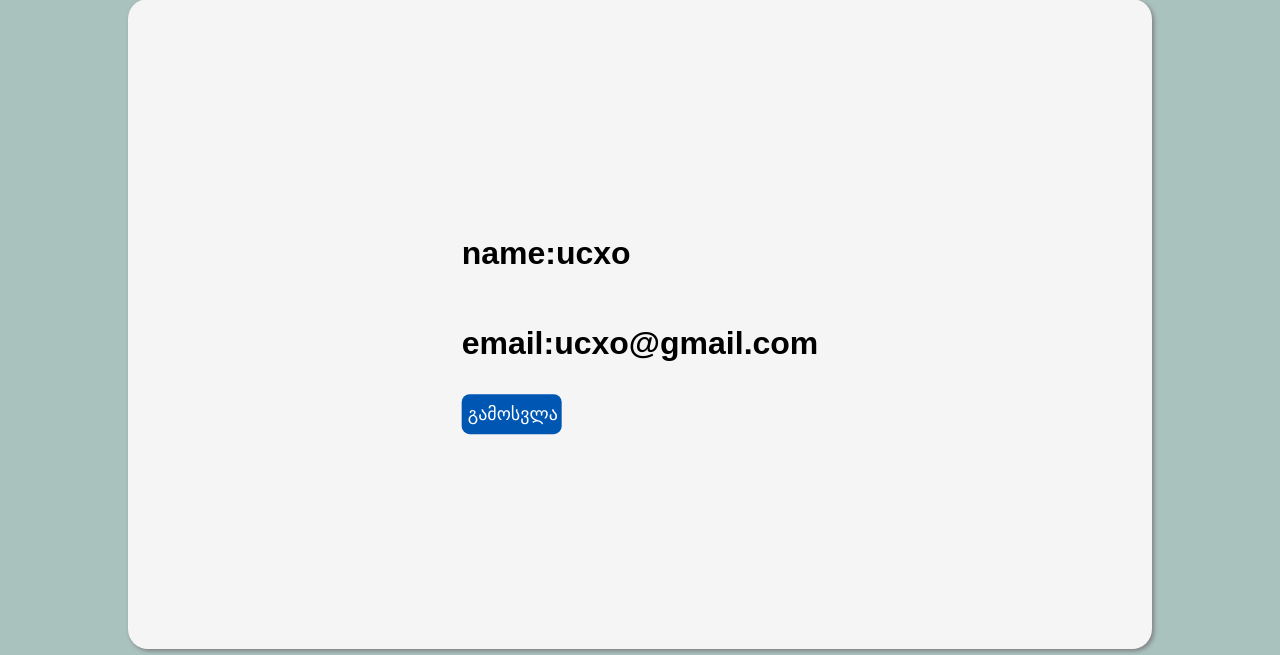
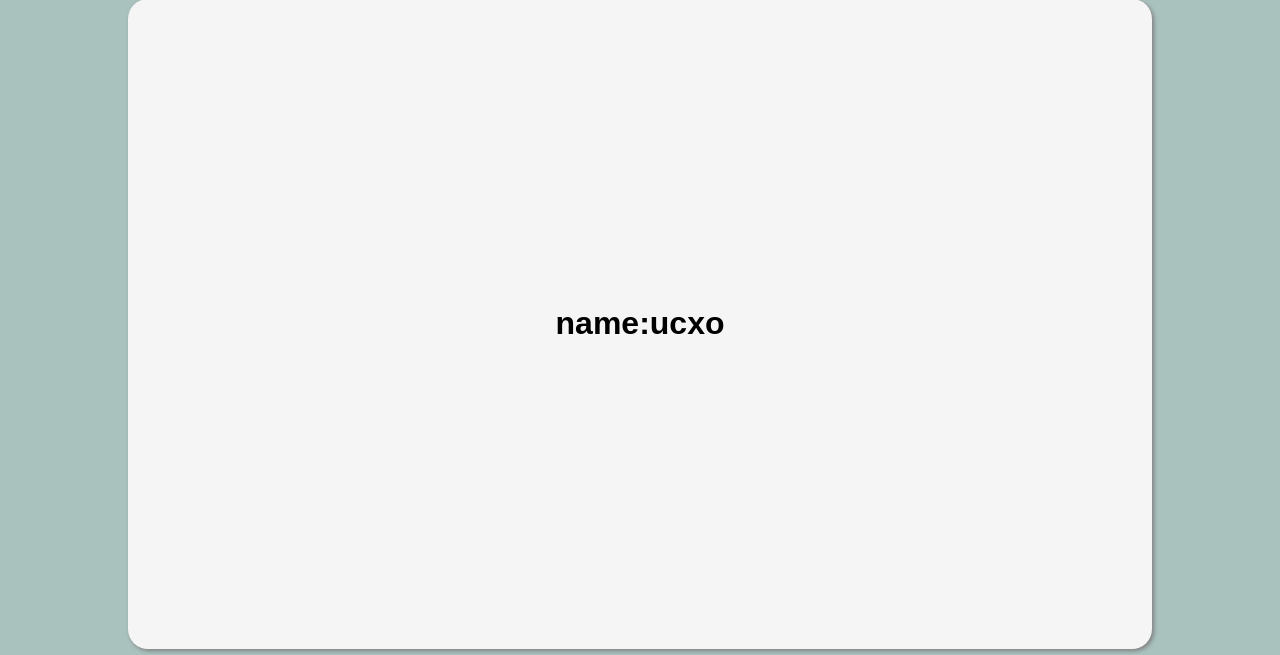
Before and after one commit to misha-tirkia/-, a Flask app: page /profile in a window 1280 px wide. Shown: the part 145-800 px from the top of the page. Run offline with Flask 3, Linux system fonts and the light colour scheme; a user stored in the database is signed in; some web fonts are replaced.

Commit message:
Update profile.html

```diff
--- a/templates/profile.html
+++ b/templates/profile.html
@@ -4,8 +4,9 @@
 
 <div class="container">
     <div class="profin"><h1 class="name">name:{{ current_user.username }}</h1>
-  <h1 class="email">email:{{ current_user.email }}
+  {% if current_user.is_authenticated and current_user.is_admin %}
   </h1><a href="/logout"><button class="logout">გამოსვლა</button></a>
+  {% endif %}
 </div>
 
 
```
